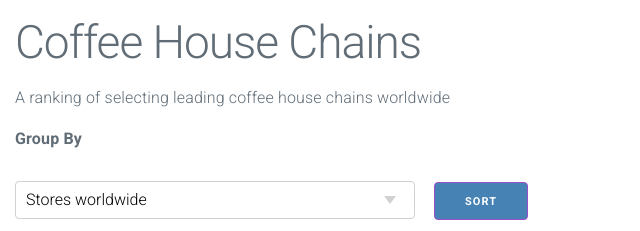
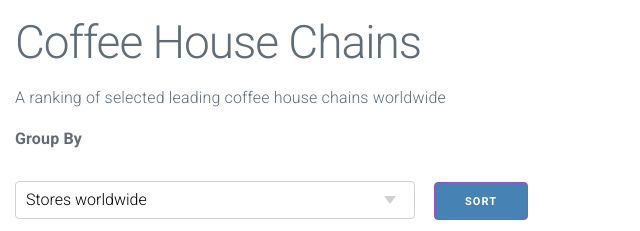
Before and after one commit to annaguo7/coffeehouses, a plain HTML site: page index.html in a window 1280 px wide. Shown: the top 231 px of the page, 0-640 px from the left. Drawn offline with nearby package versions, Linux system fonts and the light colour scheme.

Commit message:
2nd Commit: Fixed Typos

```diff
--- a/index.html
+++ b/index.html
@@ -16,7 +16,7 @@
     </head>
 
     <h1>Coffee House Chains</h1>
-    <p>A ranking of selecting leading coffee house chains worldwide</p>
+    <p>A ranking of selected leading coffee house chains worldwide</p>
 
 
     <label for="group-by">Group By</label>
```
